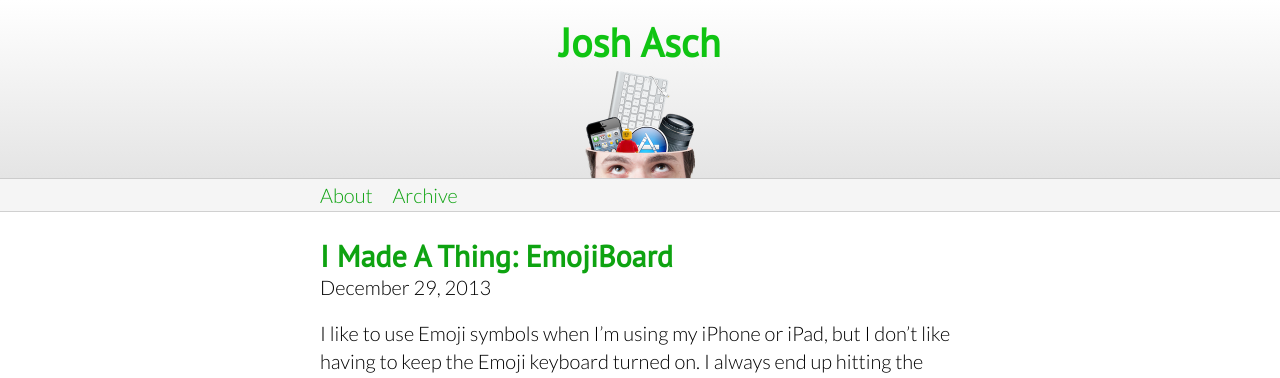
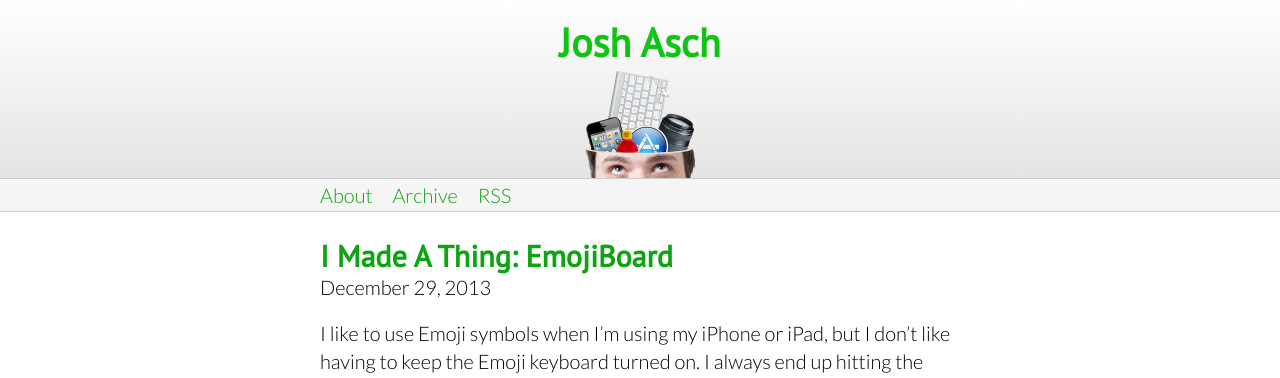
Before and after one commit to jobbogamer/jobbogamer.github.io, a Jekyll site: the page built from index.html, in a window 1280 px wide and 900 px high. Shown: the top 378 px of the window. Built offline with Jekyll 4.4.1, drawn with Linux system fonts in a browser that asks for light colours; Markdown is read by kramdown in place of the engine named in the settings; the list of posts is cut into pages by our own code.

Commit message:
Add RSS link to navigation

```diff
--- a/_layouts/default.html
+++ b/_layouts/default.html
@@ -39,6 +39,7 @@
 				<ul>
 					<li><a href="/about">About</a></li>
 					<li><a href="/archive">Archive</a></li>
+					<li><a href="/atom.xml">RSS</a></li>
 				</ul>
 			</div><!-- #navigation -->
 		</div><!-- #header -->
```
